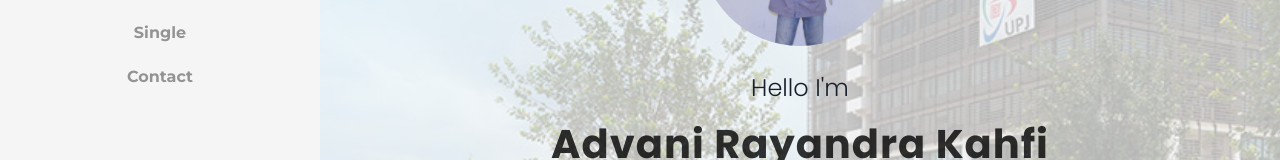
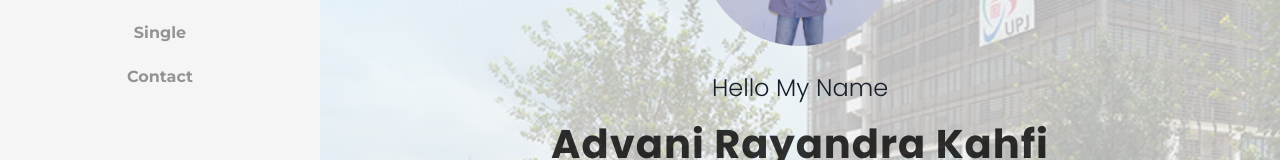
Before and after one commit to Arayandra/project-uts, a plain HTML site: page index.html in a window 1280 px wide. Shown: the part 293-453 px from the top of the page. Drawn offline with Linux system fonts and the light colour scheme; some packages are replaced by stand-ins of ours; files whose address does not match are found by name.

Commit message:
tambahnama

```diff
--- a/index.html
+++ b/index.html
@@ -61,7 +61,7 @@
 					<div class="col-md-8 text text-center">
 						<div class="img mb-4" style="background-image: url(images/foto1.jpeg);"></div>
 						<div class="desc">
-							<h2 class="subheading">Hello I'm</h2>
+							<h2 class="subheading">Hello My Name</h2>
 							<h1 class="mb-4">Advani Rayandra Kahfi</h1>
 							<p class="mb-4">I am a 5th semester student from the Informatics Study Program at Pembangunan Jaya University, I am doing a mid-semester exam project by creating an HTML and PHP based website.</p>
 							<p><a href="about.html" class="btn-custom">More About Me <span class="ion-ios-arrow-forward"></span></a></p>
```
